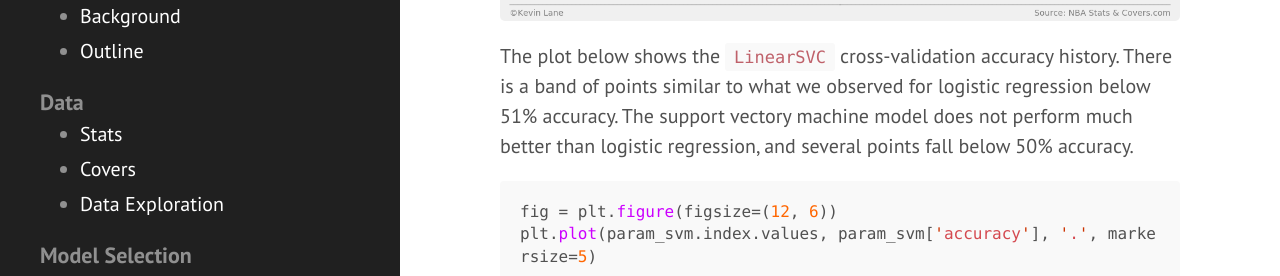
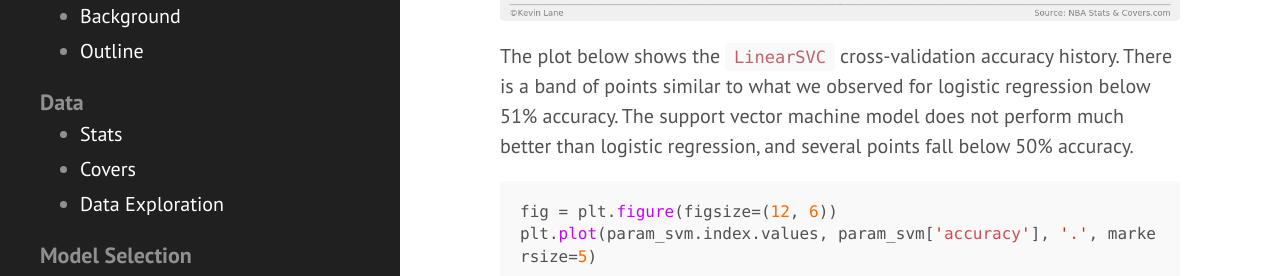
Before and after one commit to cedev935/databall-betting, a Jekyll site: the page built from docs/_pages/parameter-tuning.md, in a window 1280 px wide and 900 px high, scrolled down 7749 px. Shown: the part 217-493 px from the top of the window. Built offline with Jekyll 4.4.1, drawn with Linux system fonts in a browser that asks for light colours.

Commit message:
Fix spelling errors

````diff
--- a/docs/_pages/parameter-tuning.md
+++ b/docs/_pages/parameter-tuning.md
@@ -208,7 +208,7 @@ plt.show()
 
 ![png]({{ site.baseurl }}/assets/images/parameter-tuning/support-vector-machine-hyperopt.png){: .center-image }
 
-The plot below shows the `LinearSVC` cross-validation accuracy history. There is a band of points similar to what we observed for logistic regression below 51% accuracy. The support vectory machine model does not perform much better than logistic regression, and several points fall below 50% accuracy.
+The plot below shows the `LinearSVC` cross-validation accuracy history. There is a band of points similar to what we observed for logistic regression below 51% accuracy. The support vector machine model does not perform much better than logistic regression, and several points fall below 50% accuracy.
 
 
 ```python
````
Also changed, not shown: docs/_pages/data-exploration.md (+1 -1 lines), docs/_pages/feature-selection.md (+2 -2 lines), 3 other files.
